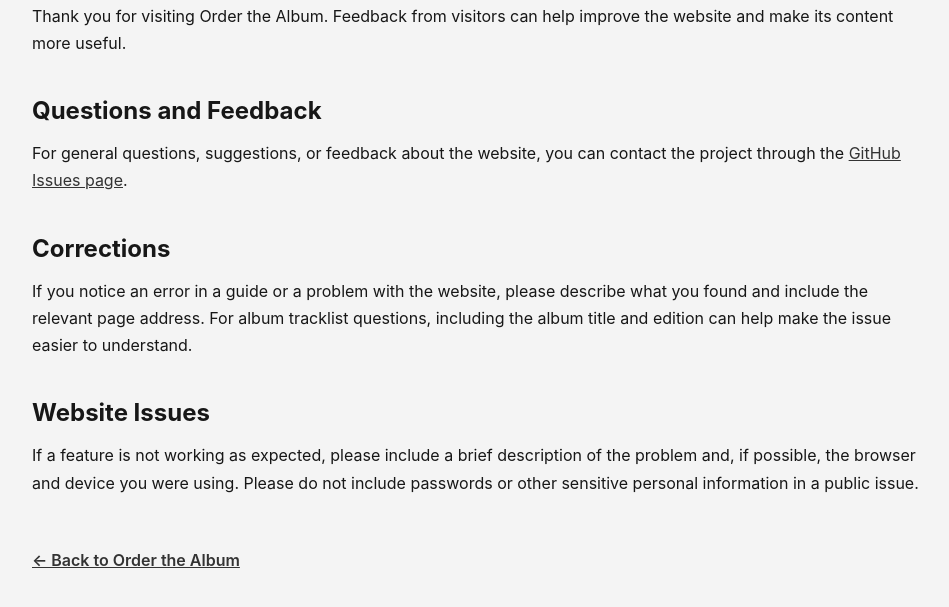
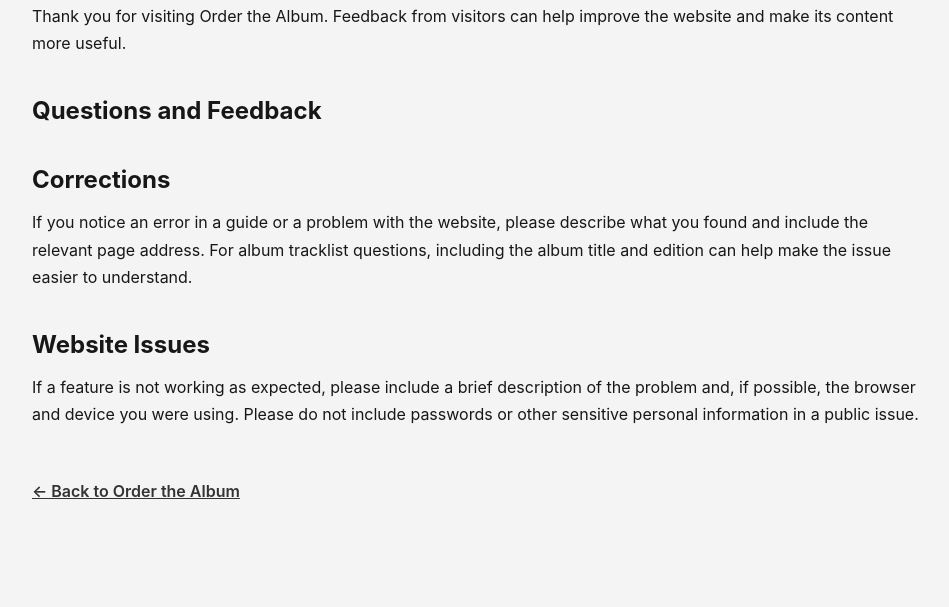
Before and after one commit to ShaaranhanSivananthan/tracklist, a plain HTML site: page contact.html in a window 1280 px wide. Shown: the part 127-734 px from the top of the page, without its empty margins (158-1107 px from the left). Drawn offline with Linux system fonts and the light colour scheme.

Commit message:
Update contact.html

```diff
--- a/contact.html
+++ b/contact.html
@@ -65,7 +65,7 @@
 
     <h2>Questions and Feedback</h2>
 
-    <p>For general questions, suggestions, or feedback about the website, you can contact the project through the <a href="https://github.com/ShaaranhanSivananthan/tracklist/issues">GitHub Issues page</a>.</p>
+    <!-- <p>For general questions, suggestions, or feedback about the website, you can contact the project through the <a href="https://github.com/ShaaranhanSivananthan/tracklist/issues">GitHub Issues page</a>.</p> -->
 
     <h2>Corrections</h2>
 
```
